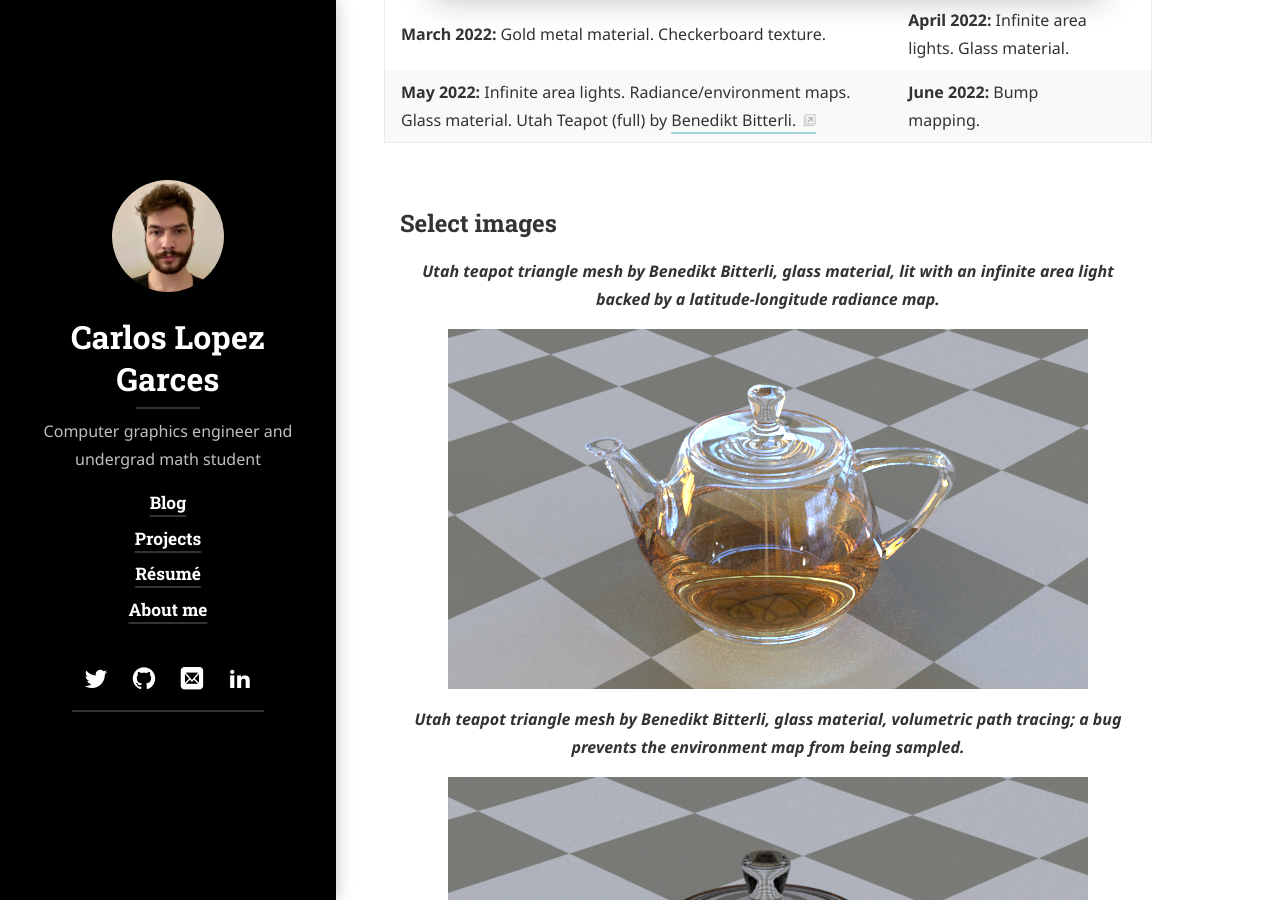
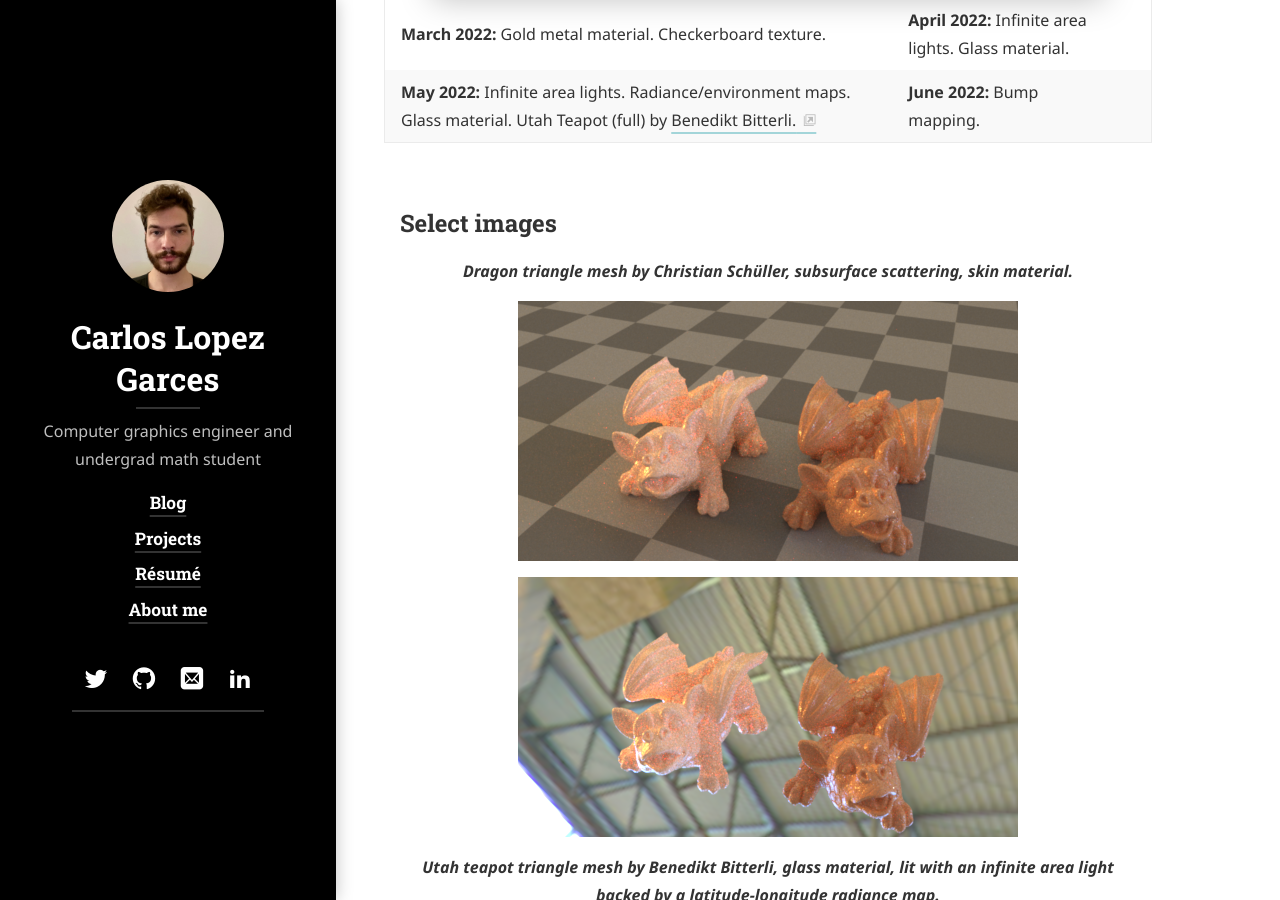
Before and after one commit to carlos-lopez-garces/carlos-lopez-garces.github.io, a Jekyll site: the page built from _projects/cpbrt.md, in a window 1280 px wide and 900 px high, scrolled down 2381 px. Built offline with Jekyll 4.4.1, drawn with Linux system fonts in a browser that asks for light colours; cached includes are drawn as plain includes; nearby versions of some CDN libraries; some web fonts are replaced; library files that are not in the unit come from our copies.

Commit message:
Update Select images of CPBRT project

```diff
--- a/_projects/cpbrt.md
+++ b/_projects/cpbrt.md
@@ -40,6 +40,13 @@ sitemap: false
 {:.noscroll-table}
 
 ## Select images
+
+***Dragon triangle mesh by Christian Schüller, subsurface scattering, skin material.***
+{: style="text-align: center;"}
+![](/assets/img/projects/cpbrt/19.png)
+{: style="text-align: center;"}
+![](/assets/img/projects/cpbrt/20.png)
+{: style="text-align: center;"}
 
 ***Utah teapot triangle mesh by Benedikt Bitterli, glass material, lit with an infinite area light backed by a latitude-longitude radiance map.***
 {: style="text-align: center;"}
```
Also changed, not shown: assets/img/projects/cpbrt/19.png (added), assets/img/projects/cpbrt/20.png (added).
